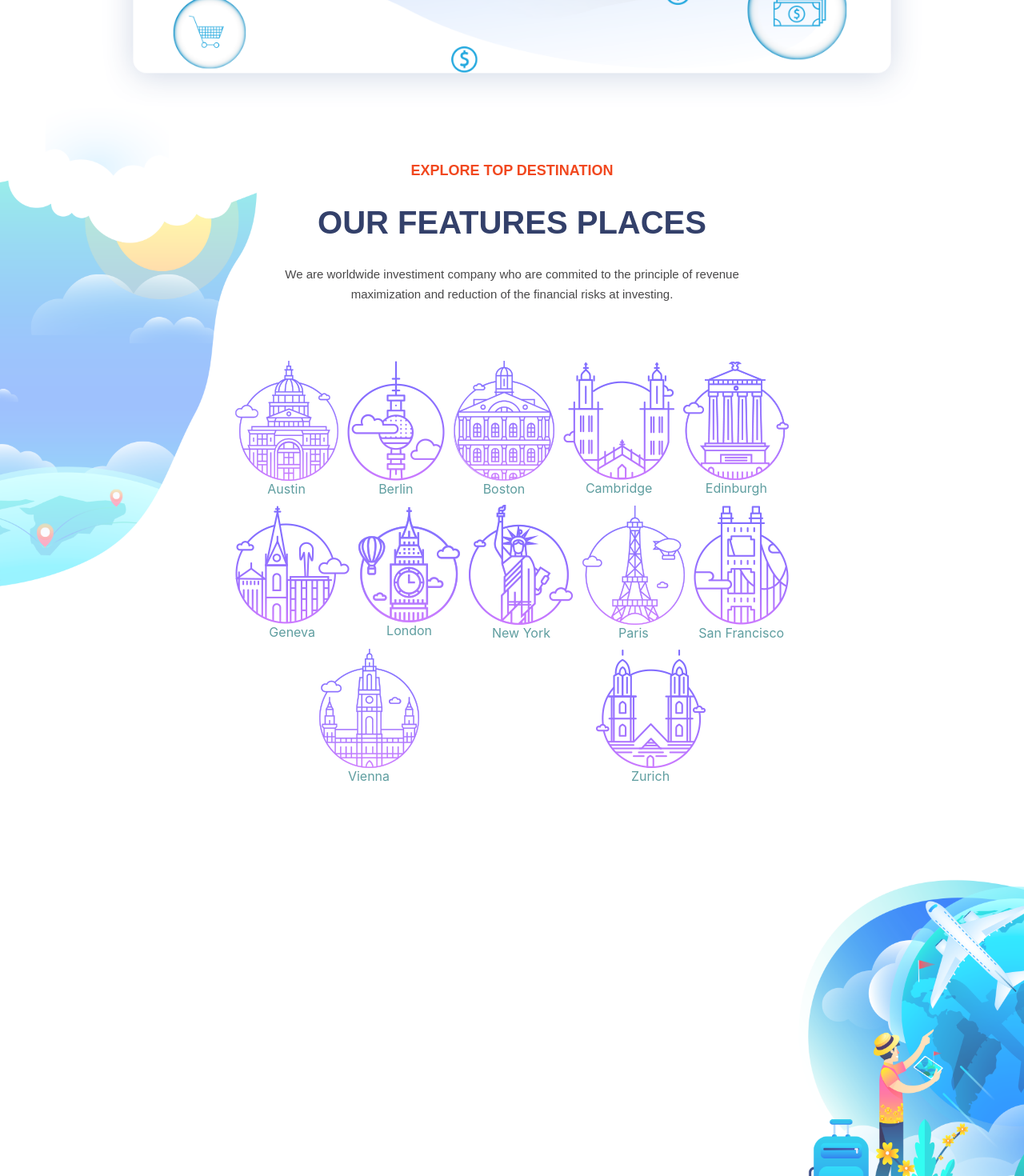
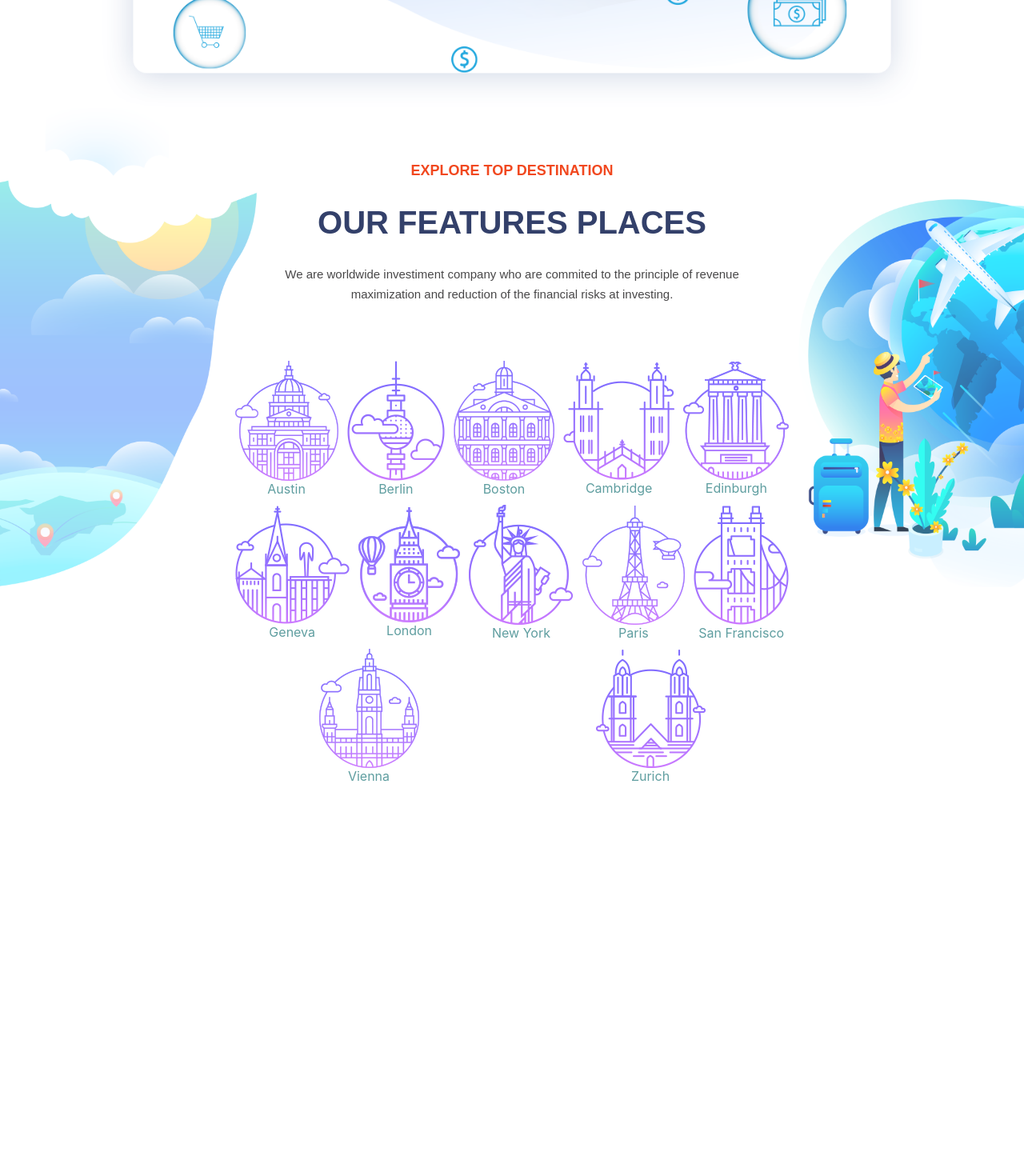
Before and after one commit to Valer1994/with_smile_react, a React (Create React App) app: page /en/plans in a window 1280 px wide. Shown: the part 900-2370 px from the top of the page at 80% size. After the commit the page ends 1885 px from the top, so only its background shows below. Built offline with nearby package versions, Linux system fonts and the light colour scheme.

Commit message:
add media query

```diff
--- a/package.json
+++ b/package.json
@@ -3,7 +3,7 @@
   "version": "0.1.0",
   "private": true,
   "dependencies": {
-    "@material-ui/core": "^4.7.2",
+    "@material-ui/core": "^4.8.0",
     "@testing-library/jest-dom": "^4.2.4",
     "@testing-library/react": "^9.3.2",
     "@testing-library/user-event": "^7.1.2",
--- a/src/Components/Main/Plans/Features_places/index.jsx
+++ b/src/Components/Main/Plans/Features_places/index.jsx
@@ -6,17 +6,17 @@ export default class Features_places extends Component{
      render(){
             return (
             <div className="featureSection">
-                <div className="featureSectionBack">
+                <div className="featureSectionBack" id="media_featureSectionBack">
                     <div className="text_part">
                         <h2>EXPLORE TOP DESTINATION</h2>
                         <h1>OUR FEATURES PLACES</h1>
-                        <p id="media_text">We are worldwide investiment company who are commited to the principle of revenue <br/>
+                        <p>We are worldwide investiment company who are commited to the principle of revenue <br/>
                         maximization and reduction of the financial risks at investing.
                         </p>
                     </div>
                     <Picture/>
                 </div>
-                <div className="featureSectionBack2">
+                <div className="featureSectionBack2" id="media_featureSectionBack2">
                 </div>
             </div>
         )
--- a/src/Components/Main/Plans/Features_places/style.scss
+++ b/src/Components/Main/Plans/Features_places/style.scss
@@ -2,7 +2,7 @@
     background-color: #ffffff;
     .featureSectionBack{
         width: 100%;
-        background: url("../../../../assets/features_background1.png") no-repeat;
+        background: url("../../../../assets/features_background.png") no-repeat;
         background-size: contain;
         display: flex;
         flex-direction: column;
@@ -38,13 +38,14 @@
                     text-align: center;
             }
     }
-    .featureSectionBack2{
-        width: 100%;
-        background: url("../../../../assets/features_background2.png") no-repeat;
-        background-size: contain;
-        display: flex;
-        flex-direction: column;
-        align-items: center;
-        min-height: 712px;
-    }
+    // .featureSectionBack2{
+    //     width: 100%;
+
+    //     background: url("../../../../assets/features_background2.png") no-repeat;
+    //     background-size: contain;
+    //     display: flex;
+    //     flex-direction: column;
+    //     align-items: center;
+    //     min-height: 712px;
+    // }
 }
--- a/src/media.scss
+++ b/src/media.scss
@@ -1,5 +1,20 @@
 @media screen and (max-width: 500px) {
-  #media_text {
-    color: red;
+   #media_featureSectionBack{
+    width: 100%;
+    background: url("./assets/features_background1.png") no-repeat;
+    background-size: contain;
+    display: flex;
+    flex-direction: column;
+    align-items: center;
+    min-height: 712px;
+  }
+  #media_featureSectionBack2{
+    width: 100%;
+    background: url("./assets/features_background2.png") no-repeat;
+    background-size: contain;
+    display: flex;
+    flex-direction: column;
+    align-items: center;
+    min-height: 712px;
   }
 }
```
Also changed, not shown: src/assets/features_background.png (added).
